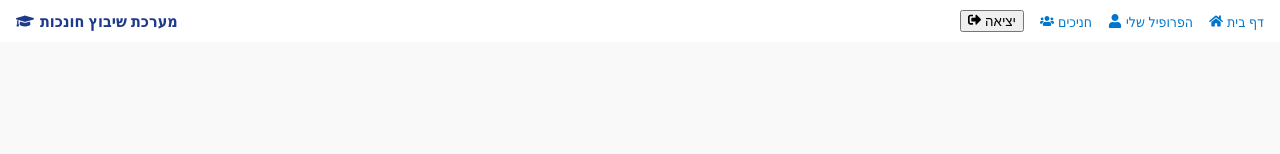
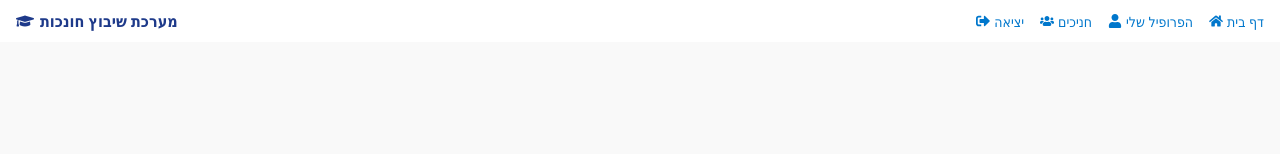
Before and after one commit to danielraz29/papa-frontend, a React (Create React App) app: page /dashboard/admin in a window 1280 px wide. Shown: the top 154 px of the page. Built offline with nearby package versions, Linux system fonts and the light colour scheme; no server answers; sample sign-in values are in the browser's storage; the HTML template or start-up script is replaced by a standard one.

Commit message:
Update AdminPage.js

```diff
--- a/src/AdminPage.js
+++ b/src/AdminPage.js
@@ -121,7 +121,10 @@ function AdminPage() {
           <span>מערכת שיבוץ חונכות</span>
         </div>
         <div className={styles.topbarButtons}>
-          <button onClick={handleLogout}><FaSignOutAlt /> יציאה</button>
+          <a onClick={handleLogout} className={styles.topbarLink} style={{ cursor: 'pointer' }}>
+  <FaSignOutAlt /> יציאה
+</a>
+
           <Link to="/trainees"><FaUsers /> חניכים</Link>
           <a href="#"><FaUser /> הפרופיל שלי</a>
           <a href="#"><FaHome /> דף בית</a>
```
